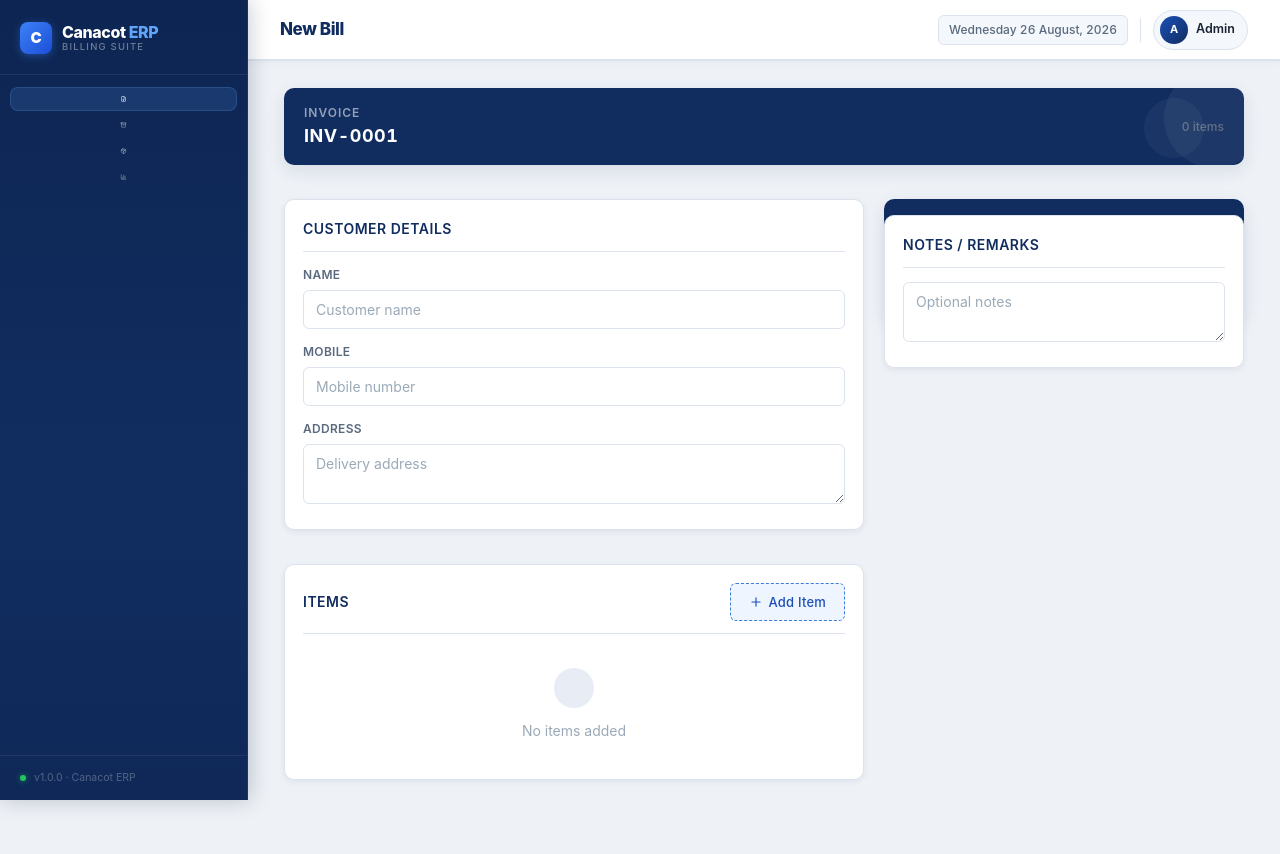
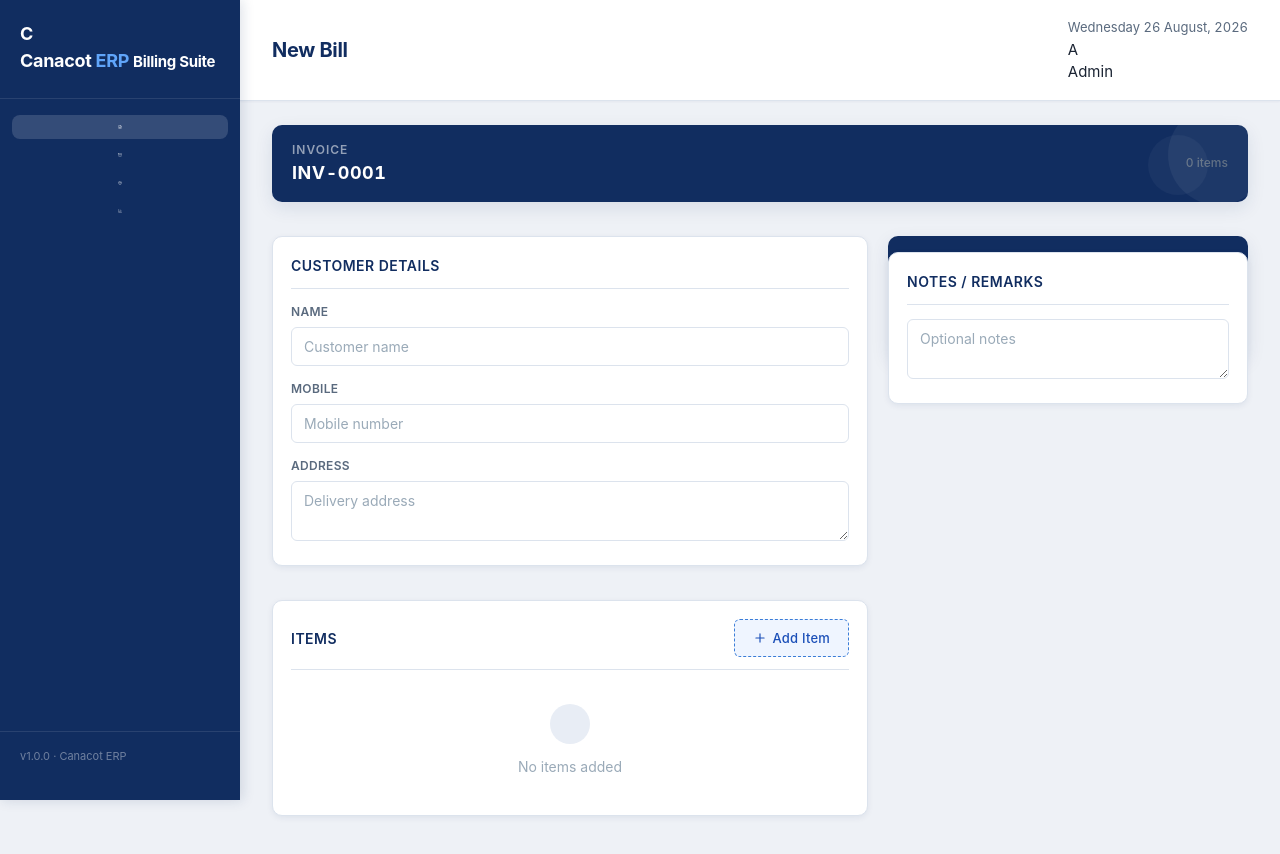
Before and after one commit to helloatkyn/Canacot-ERP, a plain HTML site: page index.html in a window 1280 px wide. Drawn offline with nearby package versions, Linux system fonts and the light colour scheme.

Commit message:
Refactor responsive styles for mobile and desktop
Updated styles for responsive design and desktop layout.

```diff
--- a/css/responsive.css
+++ b/css/responsive.css
@@ -3,7 +3,7 @@ MOBILE LOCK (< 768px)
 ========================================== */
 @media (max-width: 767px) {
     .desktop-sidebar, .desktop-header, .desktop-dashboard { display: none !important; }
-    .app-header, .segmented-nav, .action-bar { display: flex; }
+    .app-header, .segmented-nav, .action-bar { display: flex; } /* Ensure mobile elements visible */
     .app-main { padding-bottom: 108px; }
 }
 
@@ -16,6 +16,7 @@ TABLET (768px - 1023px)
     .segmented-nav { max-width: 360px; margin: 0; }
     .app-main { padding: 24px; padding-bottom: 90px; }
 
+    /* Two column layout for new bill on tablet */
     #page-new-bill.active { display: grid; grid-template-columns: 1fr 300px; gap: 16px; align-items: start; }
     #page-new-bill > .invoice-header, #page-new-bill > .card:nth-child(2), #page-new-bill > .card:nth-child(3) { grid-column: 1; }
     #page-new-bill > .totals-card, #page-new-bill > .card:last-child { grid-column: 2; grid-row: 1 / span 3; position: sticky; top: 74px; }
@@ -35,144 +36,54 @@ DESKTOP ENTERPRISE SHELL (>= 1024px)
     /* Hide Mobile Chrome */
     .app-header, .segmented-nav, .action-bar { display: none !important; }
 
-    /* ── Sidebar ── */
+    /* Show Desktop Chrome */
     .desktop-sidebar {
         display: flex; flex-direction: column;
         position: fixed; left: 0; top: 0; bottom: 0;
-        width: 248px;
-        background: linear-gradient(180deg, #0d2552 0%, #112d60 60%, #0f2858 100%);
-        padding: 0; z-index: 100;
-        box-shadow: 2px 0 20px rgba(10,25,60,0.22);
-        border-right: 1px solid rgba(255,255,255,0.06);
+        width: 240px; background: var(--navy-dark);
+        padding: 20px 0; z-index: 100;
+        box-shadow: 2px 0 12px rgba(17,45,96,0.15);
+    }
+    .sidebar-brand {
+        color: #ffffff; font-size: 18px; font-weight: 700;
+        padding: 0 20px 24px; border-bottom: 1px solid rgba(255,255,255,0.1);
+        margin-bottom: 16px; letter-spacing: -0.3px;
+    }
+    .sidebar-brand span { color: #60a5fa; }
+    .sidebar-nav { flex: 1; display: flex; flex-direction: column; gap: 4px; padding: 0 12px; }
+    .sidebar-btn {
+        display: flex; align-items: center; gap: 12px;
+        padding: 10px 14px; border-radius: 8px;
+        color: rgba(255,255,255,0.7); font-size: 14px; font-weight: 500;
+        background: transparent; border: none; cursor: pointer;
+        transition: all 0.14s ease; text-align: left; width: 100%;
+    }
+    .sidebar-btn:hover { background: rgba(255,255,255,0.08); color: #ffffff; }
+    .sidebar-btn.active { background: rgba(255,255,255,0.15); color: #ffffff; font-weight: 600; }
+    .sidebar-btn svg { width: 18px; height: 18px; flex-shrink: 0; }
+    .sidebar-footer { padding: 16px 20px; font-size: 11px; color: rgba(255,255,255,0.4); border-top: 1px solid rgba(255,255,255,0.1); }
+
+    .desktop-main-wrapper { margin-left: 240px; min-height: 100vh; display: flex; flex-direction: column; }
+
+    .desktop-header {
+        background: var(--bg-card); border-bottom: 1px solid var(--border-color);
+        padding: 16px 32px; display: flex; justify-content: space-between; align-items: center;
+        position: sticky; top: 0; z-index: 90; box-shadow: var(--shadow-xs);
+    }
+    .page-title { margin: 0; font-size: 20px; font-weight: 700; color: var(--navy-dark); letter-spacing: -0.3px; }
+    .header-date { font-size: 13px; color: var(--text-secondary); font-variant-numeric: tabular-nums; }
+
+    .app-main {
+        padding: 24px 32px; max-width: 1400px; width: 100%; margin: 0 auto;
+        padding-bottom: 40px; /* No bottom bar on desktop */
     }
 
-    /* Sidebar brand strip */
-    .sidebar-brand {
-        display: flex; align-items: center; gap: 10px;
-        color: #ffffff; font-size: 16px; font-weight: 800;
-        padding: 22px 20px 20px;
-        border-bottom: 1px solid rgba(255,255,255,0.08);
-        margin-bottom: 8px;
-        letter-spacing: -0.4px;
-    }
-    .sidebar-brand-icon {
-        width: 32px; height: 32px; border-radius: 8px;
-        background: linear-gradient(135deg, #3b82f6, #1d4ed8);
-        display: flex; align-items: center; justify-content: center;
-        flex-shrink: 0; box-shadow: 0 2px 8px rgba(59,130,246,0.40);
-        font-size: 15px; font-weight: 900; color: #fff;
-    }
-    .sidebar-brand-text { flex: 1; line-height: 1.15; }
-    .sidebar-brand-text small { display: block; font-size: 9.5px; font-weight: 500; color: rgba(255,255,255,0.40); letter-spacing: 1.2px; text-transform: uppercase; margin-top: 1px; }
-    .sidebar-brand span { color: #60a5fa; }
-
-    /* Section labels */
-    .sidebar-section-label {
-        font-size: 9.5px; font-weight: 700; letter-spacing: 1.2px;
-        text-transform: uppercase; color: rgba(255,255,255,0.30);
-        padding: 14px 20px 4px; margin: 0;
-    }
-
-    .sidebar-nav { flex: 1; display: flex; flex-direction: column; gap: 2px; padding: 4px 10px; overflow-y: auto; }
-    .sidebar-btn {
-        display: flex; align-items: center; gap: 11px;
-        padding: 9px 14px; border-radius: 8px;
-        color: rgba(255,255,255,0.62); font-size: 13.5px; font-weight: 500;
-        background: transparent; border: none; cursor: pointer;
-        transition: background 0.13s ease, color 0.13s ease;
-        text-align: left; width: 100%; position: relative;
-    }
-    .sidebar-btn:hover { background: rgba(255,255,255,0.07); color: rgba(255,255,255,0.92); }
-    .sidebar-btn.active {
-        background: rgba(96,165,250,0.15); color: #ffffff; font-weight: 600;
-        box-shadow: inset 0 0 0 1px rgba(96,165,250,0.20);
-    }
-    .sidebar-btn.active::before {
-        content: ''; position: absolute; left: 0; top: 20%; bottom: 20%;
-        width: 3px; border-radius: 0 3px 3px 0;
-        background: #60a5fa;
-        left: -10px;
-    }
-    .sidebar-btn svg { width: 16px; height: 16px; flex-shrink: 0; opacity: 0.85; }
-    .sidebar-btn.active svg { opacity: 1; }
-
-    .sidebar-divider { height: 1px; background: rgba(255,255,255,0.07); margin: 8px 10px; }
-
-    .sidebar-footer {
-        padding: 14px 20px;
-        font-size: 10.5px; color: rgba(255,255,255,0.28);
-        border-top: 1px solid rgba(255,255,255,0.07);
-        display: flex; align-items: center; gap: 8px;
-    }
-    .sidebar-footer-dot { width: 6px; height: 6px; border-radius: 50%; background: #22c55e; flex-shrink: 0; box-shadow: 0 0 6px rgba(34,197,94,0.6); }
-
-    /* ── Main wrapper ── */
-    .desktop-main-wrapper { margin-left: 248px; min-height: 100vh; display: flex; flex-direction: column; background: var(--bg-app); }
-
-    /* ── Desktop header ── */
-    .desktop-header {
-        background: var(--bg-card);
-        border-bottom: 1px solid var(--border-color);
-        padding: 0 32px;
-        height: 60px;
-        display: flex; justify-content: space-between; align-items: center;
-        position: sticky; top: 0; z-index: 90;
-        box-shadow: 0 1px 0 var(--border-color), 0 2px 8px rgba(17,45,96,0.04);
-    }
-    .desktop-header-left { display: flex; align-items: center; gap: 20px; }
-    .page-title { margin: 0; font-size: 17px; font-weight: 800; color: var(--navy-dark); letter-spacing: -0.4px; }
-    .page-breadcrumb { font-size: 12px; color: var(--text-tertiary); font-weight: 500; display: flex; align-items: center; gap: 6px; }
-    .page-breadcrumb::before { content: '/'; color: var(--border-color); }
-
-    .desktop-header-right { display: flex; align-items: center; gap: 12px; }
-    .header-date {
-        font-size: 12px; color: var(--text-secondary); font-variant-numeric: tabular-nums;
-        background: var(--bg-hover); padding: 5px 10px; border-radius: var(--radius-sm);
-        border: 1px solid var(--border-color); font-weight: 500;
-    }
-    .header-user-chip {
-        display: flex; align-items: center; gap: 8px;
-        padding: 5px 12px 5px 6px; border-radius: 24px;
-        background: var(--bg-hover); border: 1px solid var(--border-color);
-        cursor: pointer; transition: background 0.12s;
-    }
-    .header-user-chip:hover { background: var(--bg-active); }
-    .header-avatar {
-        width: 28px; height: 28px; border-radius: 50%;
-        background: linear-gradient(135deg, var(--navy-mid), var(--navy-dark));
-        display: flex; align-items: center; justify-content: center;
-        font-size: 11px; font-weight: 700; color: #fff;
-        flex-shrink: 0;
-    }
-    .header-user-name { font-size: 12.5px; font-weight: 600; color: var(--text-primary); }
-    .header-divider { width: 1px; height: 24px; background: var(--border-color); }
-    .header-icon-btn {
-        width: 34px; height: 34px; border-radius: var(--radius-sm);
-        display: flex; align-items: center; justify-content: center;
-        color: var(--text-secondary); border: 1px solid transparent;
-        transition: all 0.12s ease; cursor: pointer;
-    }
-    .header-icon-btn:hover { background: var(--bg-hover); border-color: var(--border-color); color: var(--navy-dark); }
-
-    /* ── App main ── */
-    .app-main {
-        padding: 28px 36px; max-width: 1440px; width: 100%; margin: 0 auto;
-        padding-bottom: 48px;
-    }
-
-    /* ── Desktop Dashboard ── */
-    .desktop-dashboard { display: block; margin-bottom: 28px; }
-    .dashboard-section-title {
-        font-size: 11px; font-weight: 700; color: var(--text-secondary);
-        text-transform: uppercase; letter-spacing: 0.8px;
-        margin: 0 0 12px; display: flex; align-items: center; gap: 8px;
-    }
-    .dashboard-section-title::after { content: ''; flex: 1; height: 1px; background: var(--border-color); }
-
+    /* Desktop Dashboard */
+    .desktop-dashboard { display: block; margin-bottom: 24px; }
     .analytics-grid { grid-template-columns: 2fr 1fr; }
     .chart-card.full-width { grid-column: 1 / -1; }
 
-    /* ── Desktop New Bill ── */
+    /* Desktop New Bill Layout */
     #page-new-bill.active {
         display: grid; grid-template-columns: 1fr 360px; gap: 20px; align-items: start;
     }
@@ -180,24 +91,18 @@ DESKTOP ENTERPRISE SHELL (>= 1024px)
     #page-new-bill > .card:nth-child(2), #page-new-bill > .card:nth-child(3) { grid-column: 1; }
     #page-new-bill > .totals-card, #page-new-bill > .card:last-child {
         grid-column: 2; grid-row: 2 / span 3;
-        position: sticky; top: 76px;
+        position: sticky; top: 80px;
     }
     #page-new-bill > .card:last-child { margin-top: 16px; }
 
-    /* ── Desktop Saved Bills ── */
+    /* Desktop Saved Bills Layout */
     #page-saved-bills.active { display: block; }
 
-    /* ── Desktop Products ── */
+    /* Desktop Products Layout */
     #page-products.active { display: block; }
-    .product-row { padding: 14px 20px; }
-    .product-row:hover { border-color: var(--navy-muted); }
-
-    /* ── Modals on desktop ── */
-    .modal-overlay { align-items: center; }
-    .modal { border-radius: var(--radius-lg); max-height: 84vh; max-width: 600px; }
+    .product-row { padding: 12px 16px; }
 }
 
-/* ── Wide screens ── */
 @media (min-width: 1440px) {
     .app-main { max-width: 1500px; }
     .analytics-grid { grid-template-columns: 1.5fr 1fr; }
```
